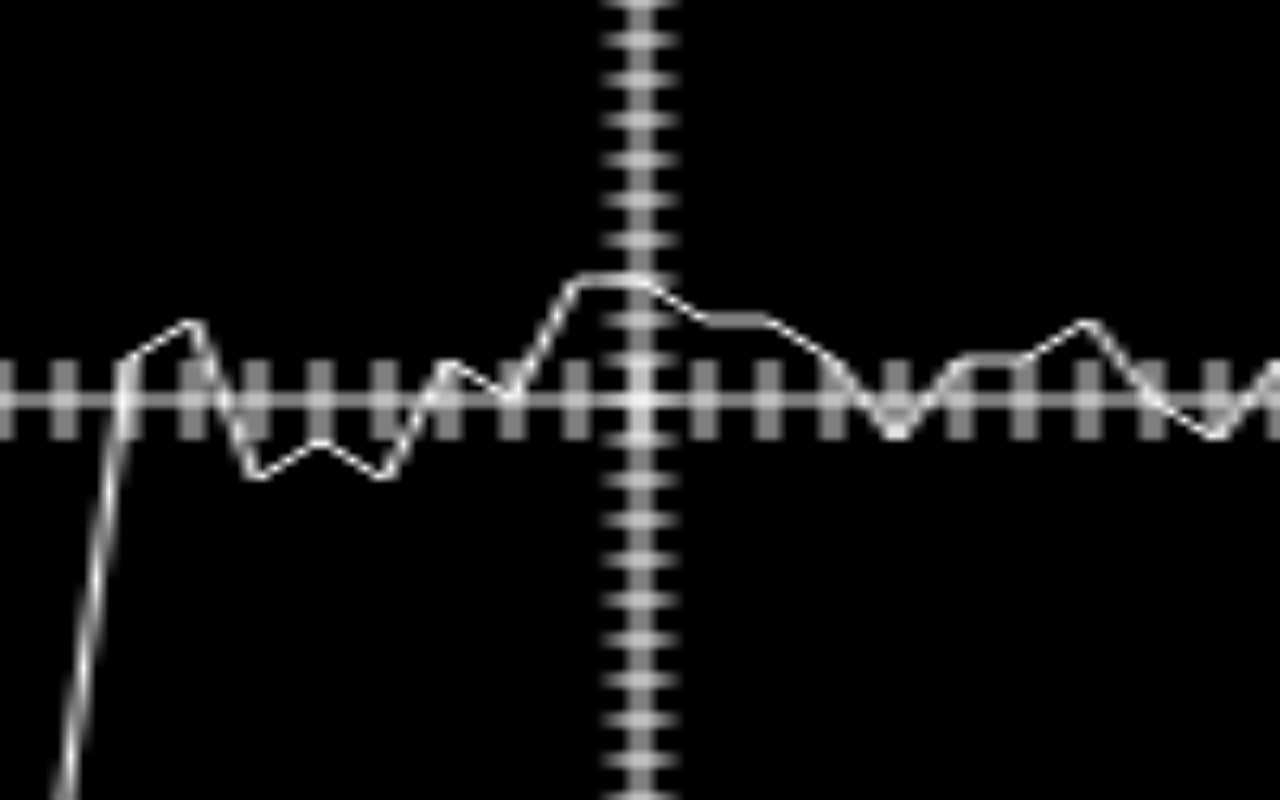
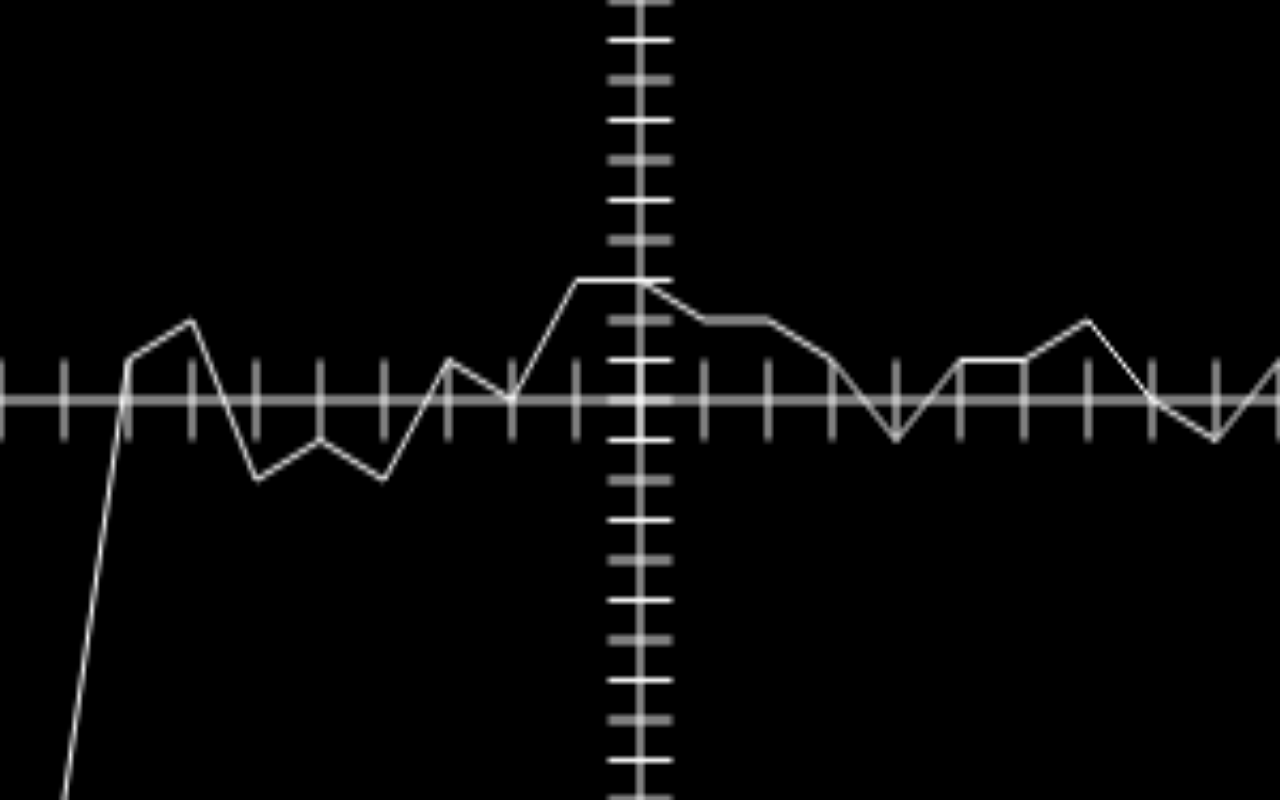
Before and after one commit to bstrysko/OscJS, a plain HTML site: page index.html in a window 1280 px wide. Drawn offline with Linux system fonts and the light colour scheme.

Commit message:
Appeared pixelized because index.html was setting two different dimensions(one in the tag and one in css)

```diff
--- a/index.html
+++ b/index.html
@@ -23,7 +23,7 @@
 			}
 		</script>
 
-		<canvas id="screen" width=100% height=100% ></canvas>
+		<canvas id="screen"></canvas>
 	</body>
 
 </html>
```
